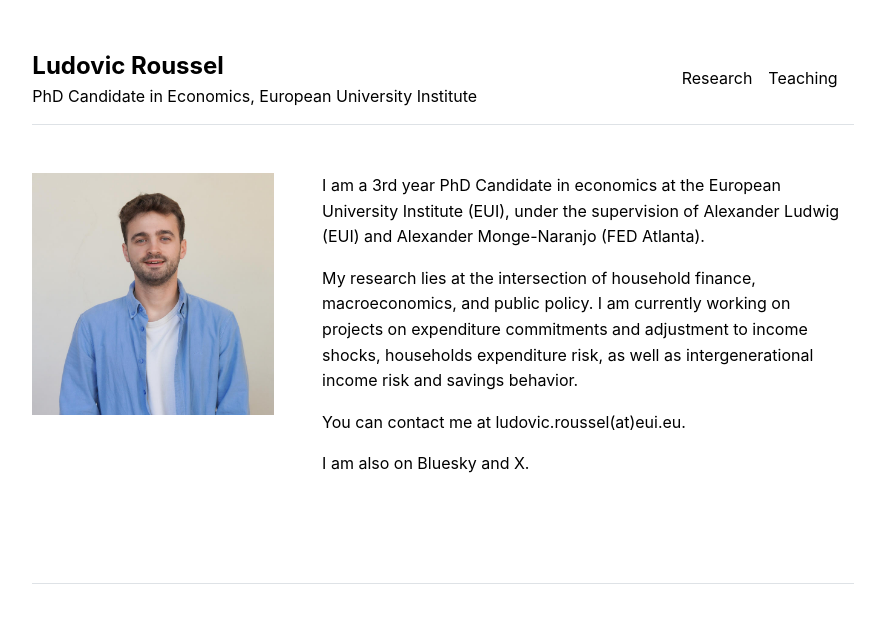
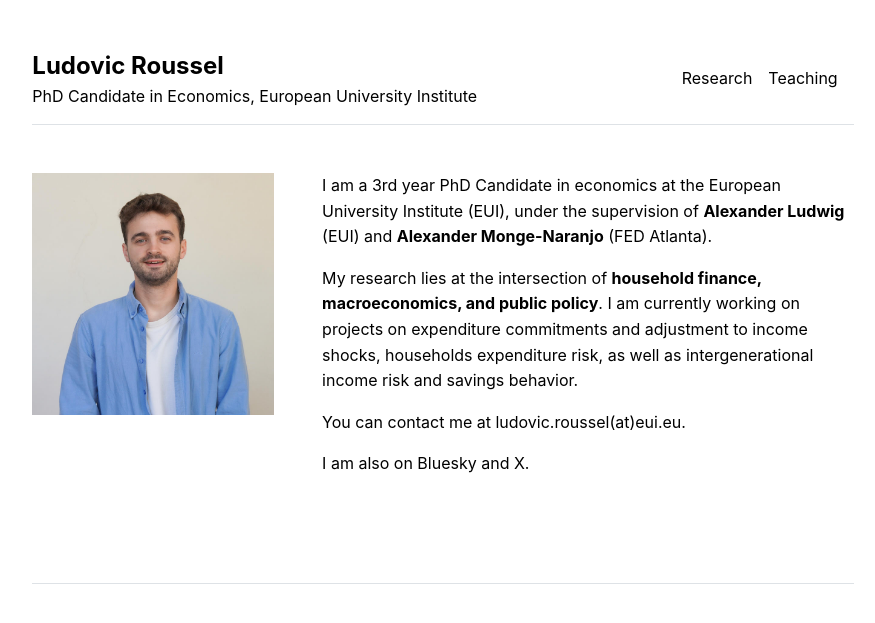
Before and after one commit to LudovicRoussel/ludovicroussel.github.io, a Jekyll site: the page built from index.md, in a window 1280 px wide. Shown: the top 623 px of the page, without its empty margins (197-1072 px from the left). Built offline with Jekyll 4.4.1, drawn with Linux system fonts in a browser that asks for light colours.

```diff
--- a/index.md
+++ b/index.md
@@ -3,10 +3,9 @@ layout: home
 title: "Ludovic Roussel"
 ---
 
-I am a 3rd year PhD Candidate in economics at the European University Institute (EUI), under the supervision of [Alexander Ludwig](https://alexander-ludwig.com/) (EUI) and [Alexander Monge-Naranjo](https://alexandermonge.com/) (FED Atlanta).
+I am a 3rd year PhD Candidate in economics at the European University Institute (EUI), under the supervision of **[Alexander Ludwig](https://alexander-ludwig.com/)** (EUI) and **[Alexander Monge-Naranjo](https://alexandermonge.com/)** (FED Atlanta).
 
-My research lies at the intersection of household finance, macroeconomics, and public policy. I am currently working on projects on expenditure commitments and adjustment to income shocks, households expenditure risk, as well as intergenerational income risk and savings behavior.
-
+My research lies at the intersection of **household finance, macroeconomics, and public policy**. I am currently working on projects on expenditure commitments and adjustment to income shocks, households expenditure risk, as well as intergenerational income risk and savings behavior.
 
 You can contact me at ludovic.roussel(at)eui.eu.
 
```
